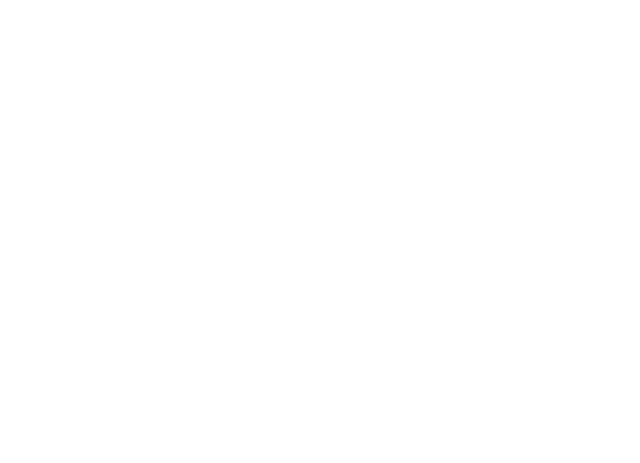
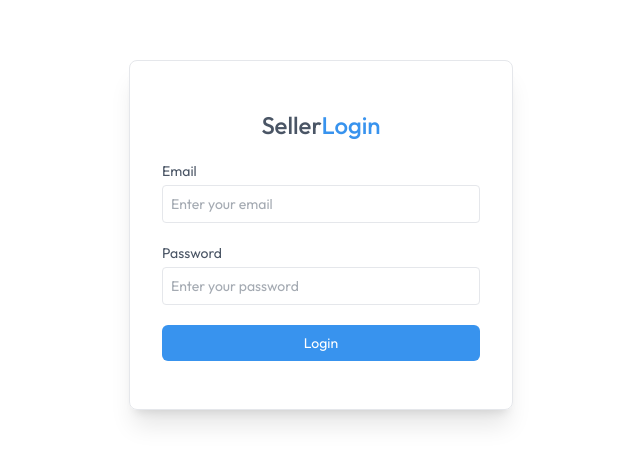
Before and after one commit to DhirajSahani/zcartshop, a React (Vite) app: page /seller in a window 1280 px wide. Before the commit this address had no page. Shown: the part 165-628 px from the top of the page, without its empty margins (319-959 px from the left). Built offline with nearby package versions, Linux system fonts and the light colour scheme.

Commit message:
sellerlayout created today

```diff
--- a/src/App.jsx
+++ b/src/App.jsx
@@ -12,6 +12,8 @@
 import Cart from './pages/Cart'
 import AddAddress from './pages/AddAddress'
 import Myorders from './pages/Myorders'
+import SellerLogin from './components/Seller/SellerLogin'
+import SellerLayout from './pages/seller/SellerLayout'
 
 
 
@@ -19,9 +21,9 @@
 const App = () => {
 
   const isSellerPath = useLocation().pathname.includes("seller");
-  const { showUserLogin } = useAppContext()
+  const { showUserLogin, isSeller} = useAppContext()
   return (
-    <div>
+    <div className='text-defult min-h-screen text-gray-700 bg-white'>
       {isSellerPath ? null : <Navbar />}
       {showUserLogin ? <Login /> : null}
 
@@ -35,6 +37,7 @@
         <Route path='/cart' element={<Cart/>}/>
         <Route path='/add-address' element={<AddAddress/>}/>
         <Route path='/my-orders' element ={<Myorders/>}/>
+        <Route path='/seller' element={isSeller ? <SellerLayout/> : <SellerLogin/>} />
 
       </Routes>
     </div>
--- /dev/null
+++ b/src/components/Seller/SellerLogin.jsx
@@ -0,0 +1,43 @@
+import React, { useEffect, useState } from 'react'
+import { useAppContext } from '../../context/AppContext'
+
+const SellerLogin = () => {
+    const {isSeller,setIsSeller, navigate} = useAppContext();
+    const [email,setEmail] = useState("")
+    const [password,setPassword] = useState("")
+
+    const onsubmitHandler = async (event)=>{
+        event.preventDefault();
+        setIsSeller(true)
+
+    }
+
+
+    useEffect(()=>{
+        if(isSeller){
+            navigate("/seller")
+        }
+
+    },[isSeller])
+
+  return !isSeller && (
+    <form onSubmit={onsubmitHandler} className='min-h-screen flex items-center   justify-center text-sm text-gray-600'>
+        <div className='flex flex-col  gap-5 p-8 py-12 min-w-80 sm:min-w-80 rounded-lg shadow-xl border border-gray-200 w-full max-w-sm'>
+        <p className='text-2xl font-medium m-auto'>Seller<span className='text-primary'>Login</span></p>
+        <div className='w-full'>
+            <p>Email</p>
+            <input onChange={(e)=>setEmail(e.target.value)} value={email}
+            type='email' placeholder='Enter your email' className='border border-gray-200 rounded w-full p-2 mt-1 outline-primary' required/>
+        </div>
+          <div className='w-full'>
+            <p>Password</p>
+            <input onChange={(e)=>setPassword(e.target.value)} value={password}
+            type='password' placeholder='Enter your password' className='border border-gray-200 rounded w-full p-2 mt-1 outline-primary' required/>
+        </div>
+        <button className='bg-primary text-white w-full py-2 rounded-md cursor-pointer'>Login</button>
+       </div>
+    </form>
+  )
+}
+
+export default SellerLogin
--- /dev/null
+++ b/src/pages/seller/SellerLayout.jsx
@@ -0,0 +1,60 @@
+import { NavLink, Outlet, Link } from "react-router-dom";
+import { assets } from "../../assets/assets";
+import { useAppContext } from "../../context/AppContext";
+
+const SellerLayout = () => {
+    const { setIsSeller } = useAppContext();
+
+    const sidebarLinks = [
+        { name: "Add Product", path: "/seller", icon: assets.add_icon },
+        { name: "Product List", path: "/seller/product-list", icon: assets.product_list_icon },
+        { name: "Orders", path: "/seller/orders", icon: assets.order_icon },
+    ];
+
+    const logout = async () => {
+        setIsSeller(false);
+    };
+
+    return (
+        <>
+            <div className="flex items-center justify-between px-4 md:px-8 border-b border-gray-300 py-3 bg-white">
+                <Link to="/">
+                    <img src={assets.logo} alt="logo" className="cursor-pointer w-34 md:w-38" />
+                </Link>
+                <div className="flex items-center gap-5 text-gray-500">
+                    <p>Hi! Admin</p>
+                    <button onClick={logout} className="border rounded-full text-sm px-4 py-1">
+                        Logout
+                    </button>
+                </div>
+            </div>
+
+            <div className="flex">
+                <div className="md:w-64 w-16 border-r h-[550px] text-base border-gray-300 pt-4 flex flex-col transition-all duration-300">
+                    {sidebarLinks.map((item) => (
+                        <NavLink
+                            to={item.path}
+                            key={item.name}
+                            end={item.path === "/seller"}
+                            className={({ isActive }) =>
+                                `flex items-center py-3 px-4 gap-3
+                                ${isActive
+                                    ? "border-r-4 md:border-r-[6px] bg-indigo-500/10 border-indigo-500 text-indigo-500"
+                                    : "hover:bg-gray-100/90 border-white"}`
+                            }
+                        >
+                            <img src={item.icon} alt="" className="w-7 h-7" />
+                            <p className="md:block hidden text-center">{item.name}</p>
+                        </NavLink>
+                    ))}
+                </div>
+
+                <div className="flex-1 p-4">
+                    <Outlet />
+                </div>
+            </div>
+        </>
+    );
+};
+
+export default SellerLayout;
```
